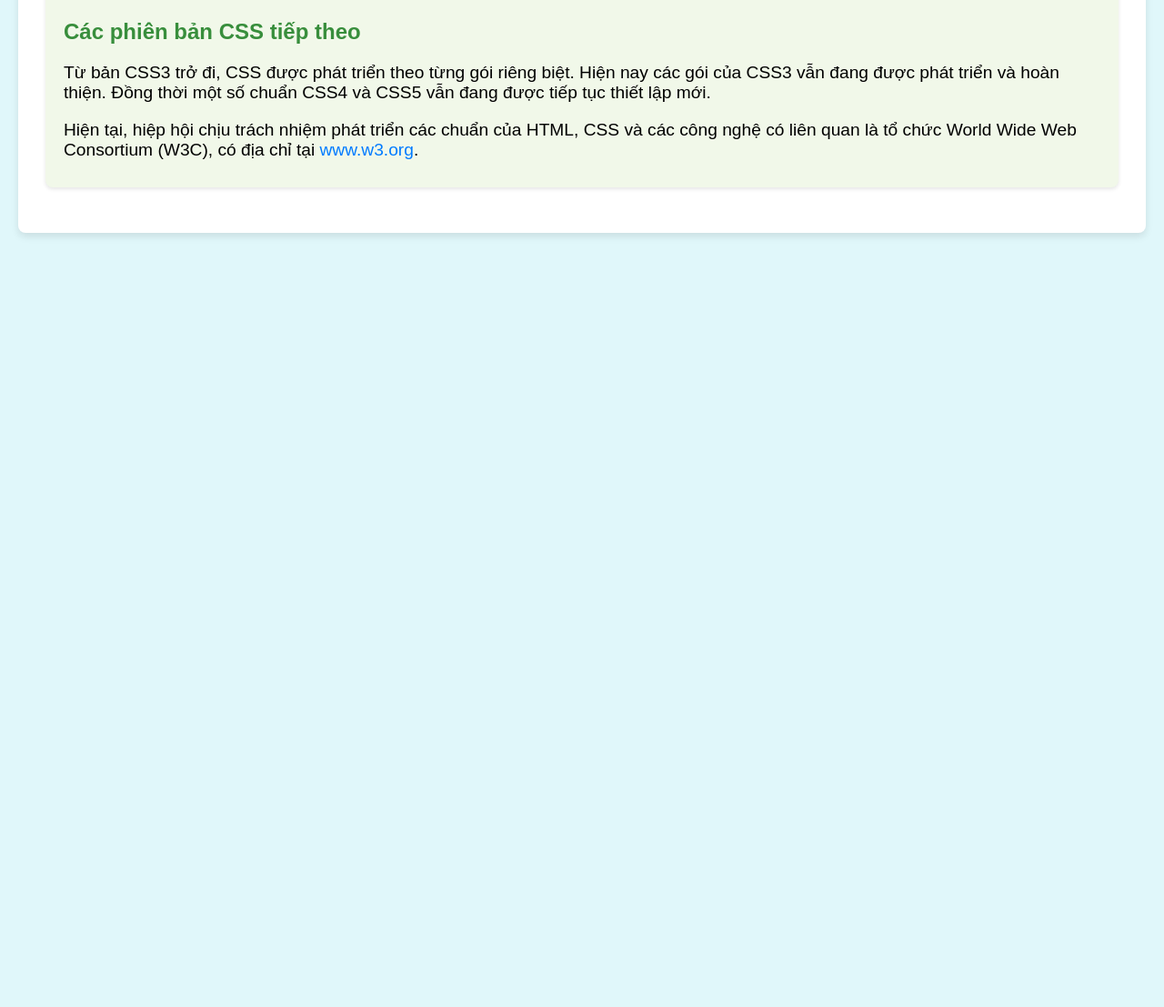
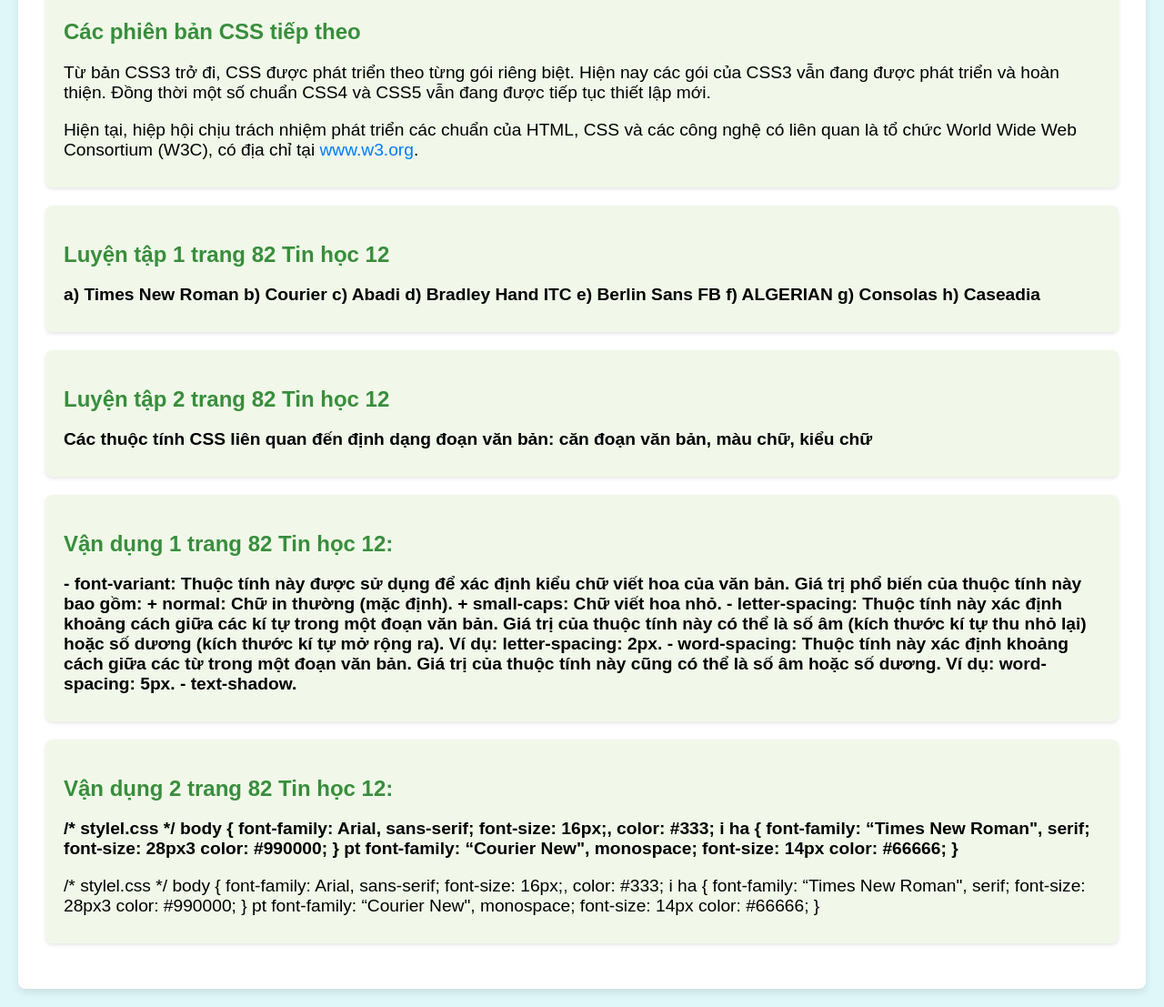
Before and after one commit to Uyenthao-robot/bai13, a plain HTML site: page index.html in a window 1280 px wide. Shown: the part 1507-2614 px from the top of the page at 91% size. Before the commit the page ends 1783 px from the top, so only its background shows below. Drawn offline with Linux system fonts and the light colour scheme.

Commit message:
Update index.html

```diff
--- a/index.html
+++ b/index.html
@@ -3,7 +3,7 @@
 <head>
     <meta charset="UTF-8">
     <meta name="viewport" content="width=device-width, initial-scale=1.0">
-    <title>Bài 13: Khái niệm và vai trò của CSS</title>
+    <title>Khái niệm và vai trò của CSS-Định dạng văn bản bằng CSS-Tạo màu cho chữ và nền</title>
     <style>
     body {
     font-family: 'Arial', sans-serif;
@@ -125,7 +125,42 @@ a:hover {
 
             <p>Hiện tại, hiệp hội chịu trách nhiệm phát triển các chuẩn của HTML, CSS và các công nghệ có liên quan là tổ chức World Wide Web Consortium (W3C), có địa chỉ tại <a href="http://www.w3.org/" target="_blank">www.w3.org</a>.</p>
         </section>
-    </main>
+        <section class="exercise">
+            <h2 class="subtitle">Luyện tập 1 trang 82 Tin học 12 </h2>
+            <p><strong>a) Times New Roman  b) Courier  c) Abadi d)  Bradley Hand ITC e) Berlin Sans FB  f) ALGERIAN g) Consolas h) Caseadia </strong></p>
+        </section>
+        <section class="exercise">
+            <h2 class="subtitle">Luyện tập 2 trang 82 Tin học 12 </h2>
+            <p><strong>Các thuộc tính CSS liên quan đến định dạng đoạn văn bản: căn đoạn văn bản, màu chữ, kiểu chữ </strong></p>
+        </section>
+         <section class="exercise">
+            <h2 class="subtitle"> Vận dụng 1 trang 82 Tin học 12: </h2>
+            <p><strong>
+- font-variant: Thuộc tính này được sử dụng để xác định kiểu chữ viết hoa của văn bản. Giá trị phổ biến của thuộc tính này bao gồm:
+
++ normal: Chữ in thường (mặc định).
+
++ small-caps: Chữ viết hoa nhỏ.
+
+- letter-spacing: Thuộc tính này xác định khoảng cách giữa các kí tự trong một đoạn văn bản. Giá trị của thuộc tính này có thể là số âm (kích thước kí tự thu nhỏ lại) hoặc số dương (kích thước kí tự mở rộng ra). Ví dụ: letter-spacing: 2px.
+
+- word-spacing: Thuộc tính này xác định khoảng cách giữa các từ trong một đoạn văn bản. Giá trị của thuộc tính này cũng có thể là số âm hoặc số dương. Ví dụ: word-spacing: 5px.
+
+- text-shadow. </strong></p>
+        </section>
+                <section class="exercise">
+            <h2 class="subtitle">Vận dụng 2 trang 82 Tin học 12:</h2>
+            <p><strong> /* stylel.css */ body { font-family: Arial, sans-serif; font-size: 16px;, color: #333; i
+ha { font-family: “Times New Roman", serif; font-size: 28px3 color: #990000; }
+pt font-family: “Courier New", monospace; font-size: 14px color: #66666;
+} </strong></p>
+                    <p><strng>/* stylel.css */ body { font-family: Arial, sans-serif; font-size: 16px;, color: #333; i
+ha { font-family: “Times New Roman", serif; font-size: 28px3 color: #990000; }
+pt font-family: “Courier New", monospace; font-size: 14px color: #66666;
+} </strng></p>
+        </section>
+
+
 
     <footer class="footer">
         <a href="https://uyenthao-robot.github.io/websitenhom5/" class="home-button">HOME</a>
```
